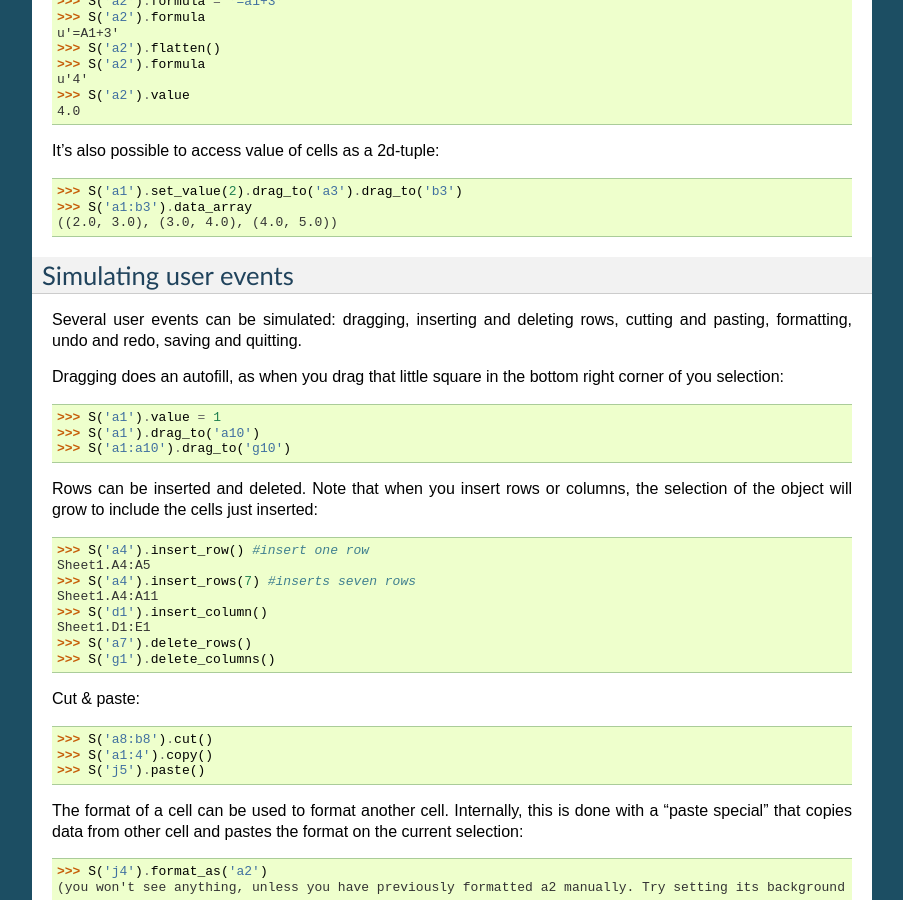
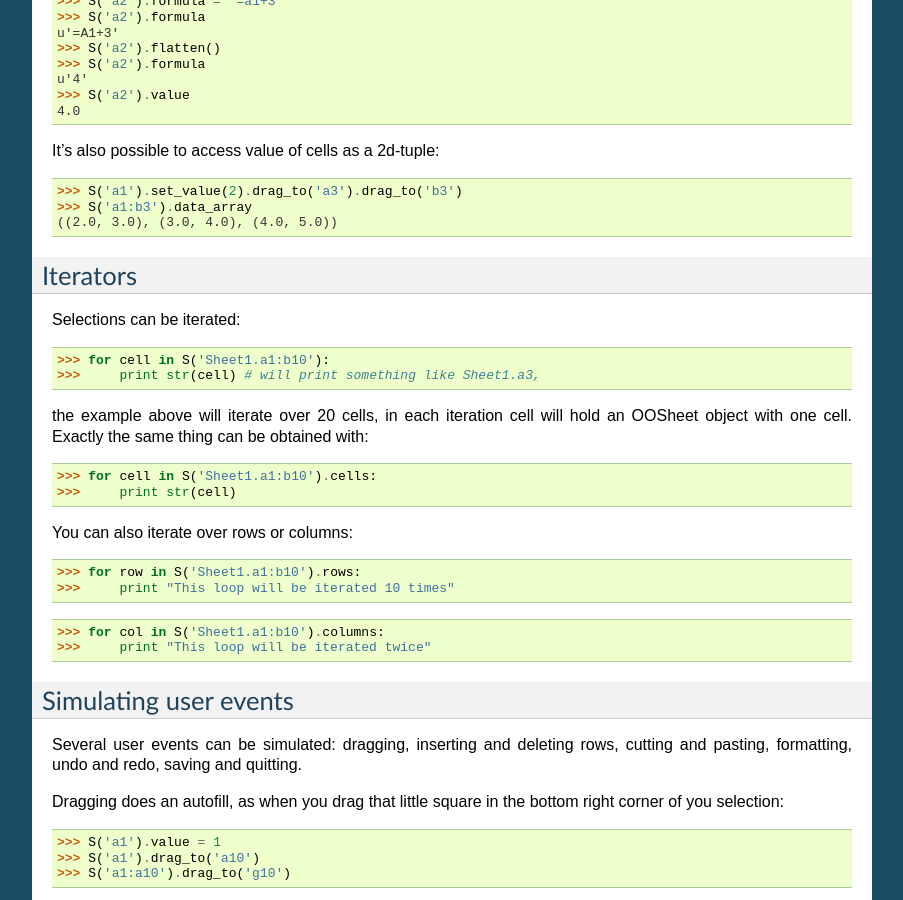
Before and after one commit to lfagundes/oosheet, a Sphinx documentation site: the page built from docs/using-oosheet.rst, in a window 1280 px wide and 900 px high, scrolled down 2104 px. Shown: the whole window, without its empty margins (198-1101 px from the left). Built offline with Sphinx 7.4.7, drawn with Linux system fonts in a browser that asks for light colours.

Commit message:
documentation for iterators

```diff
--- a/docs/index.rst
+++ b/docs/index.rst
@@ -93,6 +93,10 @@ Luc Jean sent patch that allows OOSheet to run on Windows Vista with default Pyt
 Changelog
 =========
 
+- ??
+
+  - [NEW] Iterators for cells, rows and columns
+
 - 0.9.7
 
   - [FIX] works with default Python interpreter in Windows Vista
--- a/docs/using-oosheet.rst
+++ b/docs/using-oosheet.rst
@@ -118,6 +118,28 @@ It's also possible to access value of cells as a 2d-tuple:
     >>> S('a1').set_value(2).drag_to('a3').drag_to('b3')
     >>> S('a1:b3').data_array
     ((2.0, 3.0), (3.0, 4.0), (4.0, 5.0))
+
+Iterators
+=========
+
+Selections can be iterated:
+
+    >>> for cell in S('Sheet1.a1:b10'):
+    >>>     print str(cell) # will print something like Sheet1.a3,
+
+the example above will iterate over 20 cells, in each iteration cell will hold an OOSheet object
+with one cell. Exactly the same thing can be obtained with:
+
+    >>> for cell in S('Sheet1.a1:b10').cells:
+    >>>     print str(cell)
+
+You can also iterate over rows or columns:
+
+    >>> for row in S('Sheet1.a1:b10').rows:
+    >>>     print "This loop will be iterated 10 times"
+
+    >>> for col in S('Sheet1.a1:b10').columns:
+    >>>     print "This loop will be iterated twice"
 
 
 Simulating user events
```
Also changed, not shown: 1 other file.
